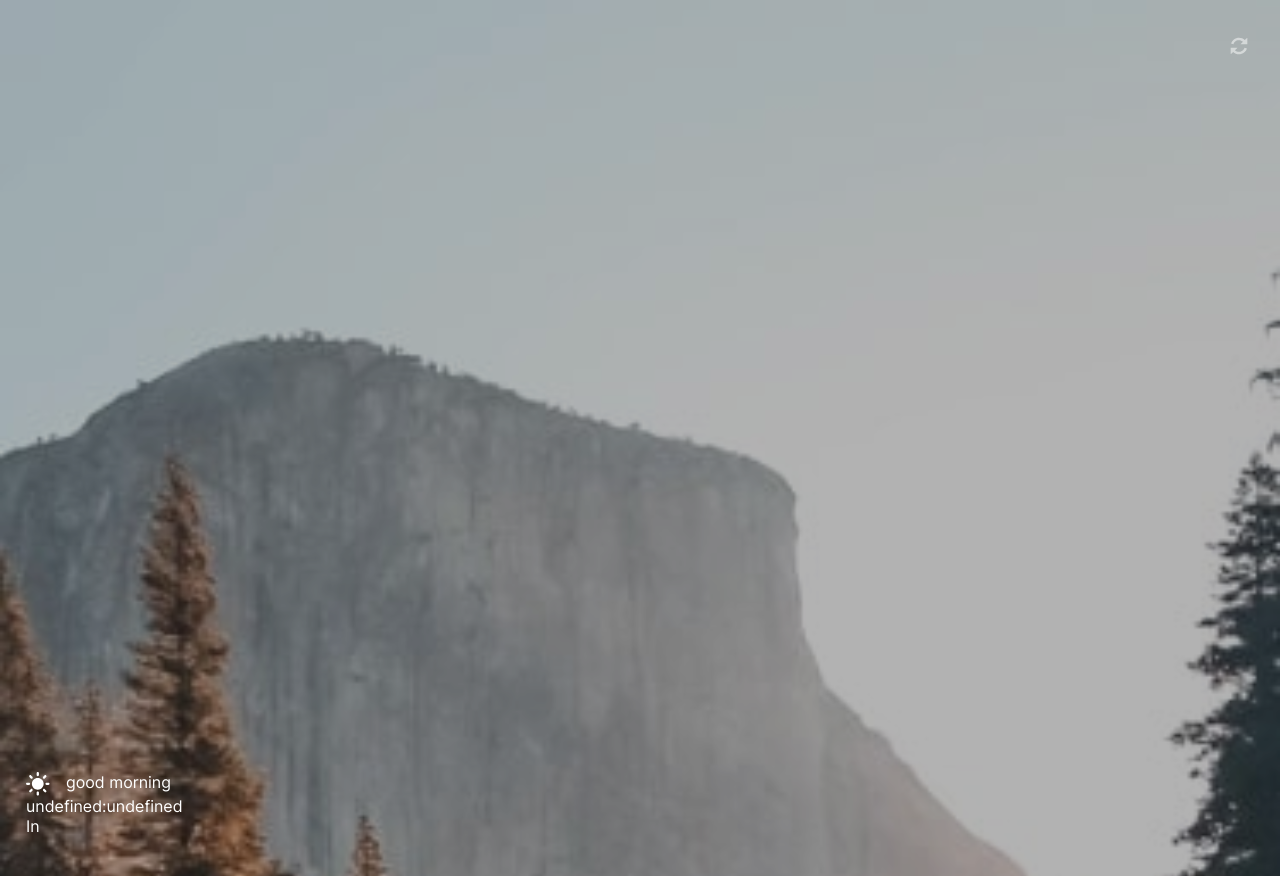
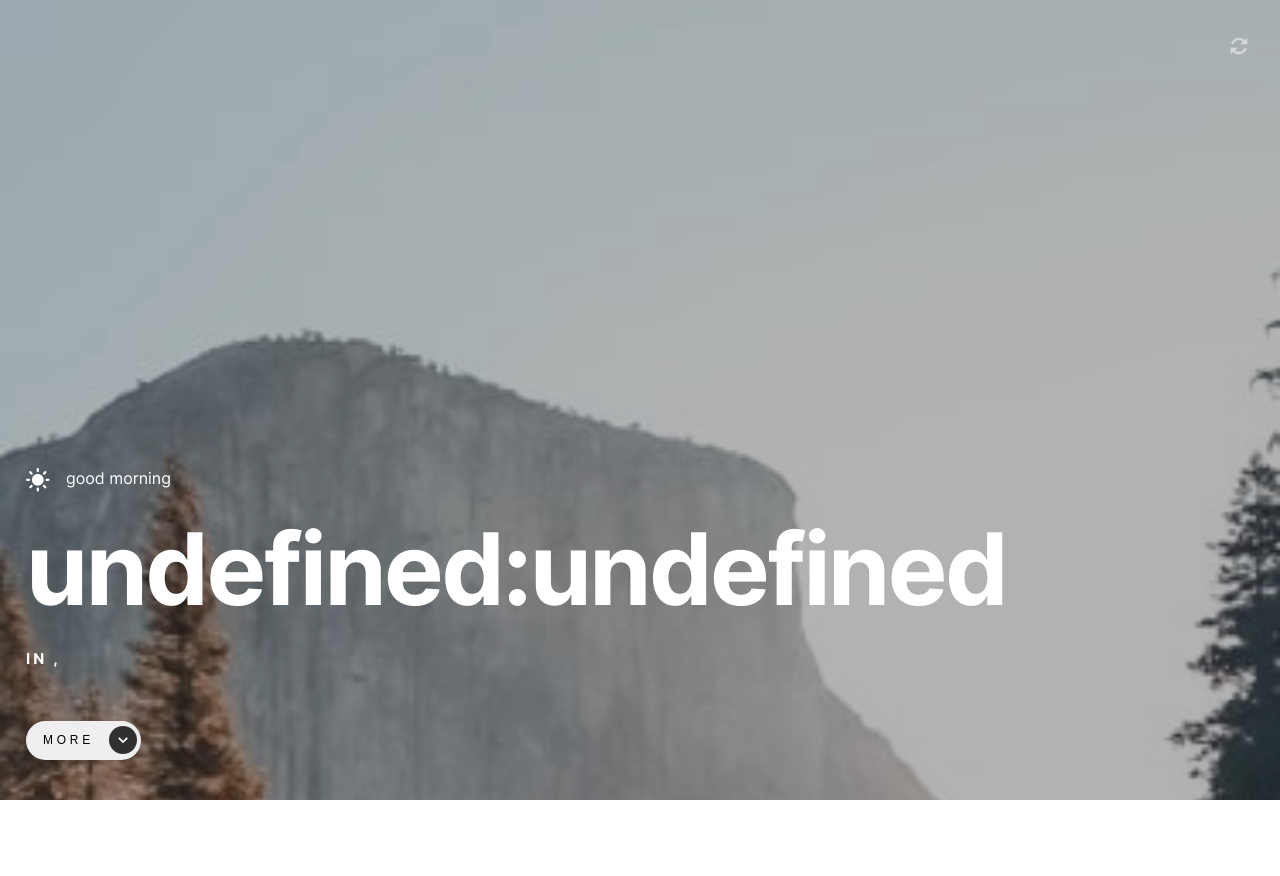
Before and after one commit to Oleksandr-Berd/clock-app, a React (Create React App) app: page / in a window 1280 px wide. After the commit the page ends 800 px from the top, so only its background shows below. Built offline with nearby package versions, Linux system fonts and the light colour scheme; no server answers.

Commit message:
start markup for add con

```diff
--- a/src/App.tsx
+++ b/src/App.tsx
@@ -10,6 +10,7 @@ import { TimezoneType } from './utils/types';
 function App() {
   const ipAddress = useRef<string | null>(null);
 
+const [isMore, setIsMore] = useState<boolean>(false);
     const [locationData, setLocationData] = useState<TimezoneType | null>(null);
     const [error, setError] = useState<string | null>(null)
 
@@ -41,7 +42,9 @@ const fetchIpAddress = async () => {
   fetchIpAddress();
 });
 
-
+const handleToggle = () => {
+  setIsMore(!isMore);
+};
 
   return (
     <div>
@@ -49,13 +52,15 @@ const fetchIpAddress = async () => {
         <h1>{error}</h1>
       ) : (
         <SharedLayout>
-          <Quotes />
+
           <TimeSet
             ipAddress={
               ipAddress.current ? ipAddress.current : localStorage.getItem("ip")
             }
             fetchTimeZone={fetchTimeZone}
             timeSetData={locationData}
+            handleToggle={handleToggle}
+            isMore={isMore}
           />
         </SharedLayout>
       )}
--- a/src/components/TimeSet/TimeSet.tsx
+++ b/src/components/TimeSet/TimeSet.tsx
@@ -3,60 +3,103 @@ import { useEffect } from "react";
 import * as SC from "./TimeSetStyled";
 
 import { ReactComponent as Day } from "../../assets/icons/day.svg";
+import { ReactComponent as More } from "../../assets/icons/more.svg";
+import { ReactComponent as Less } from "../../assets/icons/less.svg";
+import bgMobileDay from "../../assets/mobile/bg-image-daytime.jpg";
+
+
 import { TimezoneType } from "../../utils/types";
+import Quotes from "../Quotes/Quotes";
 
 
 type Props = {
   ipAddress: string | null;
   fetchTimeZone: (ipAddress: string) => void;
   timeSetData: TimezoneType | null;
+  handleToggle: () => void;
+  isMore:boolean;
 };
 
 const TimeSet: React.FC<Props> = ({
   ipAddress,
   fetchTimeZone,
   timeSetData,
+  handleToggle,
+  isMore,
 }) => {
-
-
   useEffect(() => {
-    fetchTimeZone(ipAddress!)
-
-
+    fetchTimeZone(ipAddress!);
     // eslint-disable-next-line react-hooks/exhaustive-deps
   }, [ipAddress]);
 
   const timeZoneCode = timeSetData?.abbreviation;
   const currentTime = timeSetData?.datetime;
- const city = timeSetData?.timezone ? timeSetData?.timezone.split("/")[1] : null;
+  const dayOfTheYear = timeSetData?.day_of_year;
+  const dayOfTheWeek = timeSetData?.day_of_week;
+const weekNumber = timeSetData?.week_number;
+
+
+  const currentTimeZone = timeSetData?.timezone;
+  const city = timeSetData?.timezone
+    ? timeSetData?.timezone.split("/")[1]
+    : null;
   const region = timeSetData?.timezone
     ? timeSetData?.timezone.split("/")[0]
     : null;
-
 
   const formattedTime = currentTime?.split("T")[1].split(".")[0];
   const hours = formattedTime?.split(":")[0];
   const minutes = formattedTime?.split(":")[1];
 
-const actualTime = hours+":"+minutes
+  const actualTime = hours + ":" + minutes;
 
+  const buttonText = !isMore ? "more" : "less"
 
   return (
-    <SC.CommonCon>
+    <>
+      <SC.CommonCon bg={bgMobileDay}>
+        {!isMore ? <Quotes /> : null}
+        <div>
           <SC.GreetingCon>
             <Day />
             <SC.GreetingText>good morning</SC.GreetingText>
           </SC.GreetingCon>
           <SC.TimeCon>
-        <p>{actualTime}</p>
-        <p>{timeZoneCode}</p>
+            <SC.Time>{actualTime}</SC.Time>
+            <SC.Zone>{timeZoneCode}</SC.Zone>
           </SC.TimeCon>
           <SC.LocationCon>
             <p>In</p>
-        <p>{city ? city : null}</p>
+            <p>{city ? city : null},</p>
             <p>{region ? region : null}</p>
           </SC.LocationCon>
+          <SC.ToggleButton onClick={handleToggle}>
+            <span>{buttonText}</span>
+            {!isMore ? <More /> : <Less />}
+          </SC.ToggleButton>
+        </div>
       </SC.CommonCon>
+      {isMore ? (
+        <SC.AddCon>
+          <div>
+            <p>current timezone</p>
+            <p>{currentTimeZone}</p>
+          </div>
+          <div>
+            <p>day of the year</p>
+            <p>{dayOfTheYear}</p>
+          </div>
+          <div>
+            <p>day of the week</p>
+            <p>{dayOfTheWeek}</p>
+          </div>
+          <div>
+            <p>week number</p>
+            <p>{weekNumber}</p>
+          </div>
+        </SC.AddCon>
+      ) : null}
+    </>
   );
 };
 
--- a/src/components/TimeSet/TimeSetStyled.ts
+++ b/src/components/TimeSet/TimeSetStyled.ts
@@ -1,16 +1,33 @@
 import styled from "@emotion/styled";
 
+type Props = {
+  bg: string;
+};
+export const CommonCon = styled.div<Props>`
+  height: 100vh;
 
-export const CommonCon = styled.div`
-display: flex;
-flex-direction: column;
-`
+  display: flex;
+  flex-direction: column;
+  justify-content: space-between;
+
+  padding-left: 26px;
+  padding-right: 26px;
+  padding-bottom: 40px;
+  padding-top: 36px;
+
+  background-image: url(${(props) => props.bg});
+  background-color: rgba(0, 0, 0, 0.3);
+  background-blend-mode: multiply;
+  background-size: cover;
+`;
 
 export const GreetingCon = styled.div`
-display: flex;
-flex-direction: row;
-align-items: flex-start;
-`
+  display: flex;
+  flex-direction: row;
+  align-items: flex-start;
+
+  margin-bottom: 16px;
+`;
 
 export const GreetingText = styled.p`
 margin-left: 16px;
@@ -19,9 +36,75 @@ margin-left: 16px;
 export const TimeCon = styled.div`
 display: flex;
 flex-direction: row;
+align-items: flex-end;
+
+margin-bottom: 16px;
 `
+
+export const Time = styled.p`
+font-size: 100px;
+letter-spacing: -2.5px;
+font-weight: bold;
+`
+
+export const Zone = styled.p`
+margin-bottom: 16px;
+
+  font-size: 15px;
+  font-weight: lighter;
+  line-height: 1.87;
+`;
 
 export const LocationCon = styled.div`
   display: flex;
   flex-direction: row;
+
+margin-bottom: 48px;
+
+  text-transform: uppercase;
+
+&>*{
+    font-size: 15px;
+    font-weight: bold;
+    line-height: 1.87;
+    letter-spacing: 3px;
+}
+
+  &>*:not(:last-child){
+    margin-right: 6px;
+  }
 `;
+
+export const ToggleButton = styled.button`
+width: 115px;
+
+display: inline-flex;
+flex-direction: row;
+align-items: center;
+
+padding-left: 17px;
+padding-right: 4px;
+padding-top: 3px;
+padding-bottom: 4px;
+
+border: none;
+border-radius: 28px;
+
+&>span{
+    margin-right: 15px;
+
+    text-transform: uppercase;
+    font-size: 12px;
+    letter-spacing: 3.75px;
+    line-height: 1.67;
+}
+`
+
+export const AddCon = styled.div`
+padding-top: 48px;
+padding-bottom: 48px;
+padding-left: 26px;
+padding-right: 26px;
+
+  background: linear-gradient(to bottom, #979797, #fff);
+`;
--- a/src/layouts/SharedLayout/SharedLayout.tsx
+++ b/src/layouts/SharedLayout/SharedLayout.tsx
@@ -3,7 +3,6 @@ import { Dna } from "react-loader-spinner";
 
 import * as SC from "./SharedLayoutStyled";
 
-import bgMobileDay from "../../assets/mobile/bg-image-daytime.jpg";
 
 type Props = {
   children: React.ReactNode;
@@ -11,7 +10,7 @@ type Props = {
 
 const SharedLayout: React.FC<Props> = ({ children }) => {
   return (
-    <SC.MainLayout bg={bgMobileDay}>
+    <SC.MainLayout>
       <Suspense
         fallback={
           <Dna
--- a/src/layouts/SharedLayout/SharedLayoutStyled.ts
+++ b/src/layouts/SharedLayout/SharedLayoutStyled.ts
@@ -1,23 +1,11 @@
 import styled from "@emotion/styled";
 
-type Props = {
-  bg: string;
-};
 
-export const MainLayout = styled.main<Props>`
+
+export const MainLayout = styled.main`
   height: 100vh;
 
   display: flex;
   flex-direction: column;
-  justify-content: space-between;
 
-  padding-left: 26px;
-  padding-right: 26px;
-  padding-bottom: 40px;
-  padding-top: 36px;
-
-  background-image: url(${(props) => props.bg});
-  background-color: rgba(0, 0, 0, 0.3);
-  background-blend-mode: multiply;
-  background-size: cover;
 `;
--- a/src/utils/types.ts
+++ b/src/utils/types.ts
@@ -8,8 +8,8 @@ export type QuoteType = {
 export type TimezoneType = {
   abbreviation: string;
   datetime: any;
-  dayOfWeek: number;
-  dayOfYear: number;
+  day_of_week: number;
+  day_of_year: number;
   timezone: string;
-  weekNumber: number;
+  week_number: number;
 };
```
Also changed, not shown: src/assets/icons/less.svg (added), src/assets/icons/more.svg (added). Lines whose indentation alone changed are shown as unchanged.
